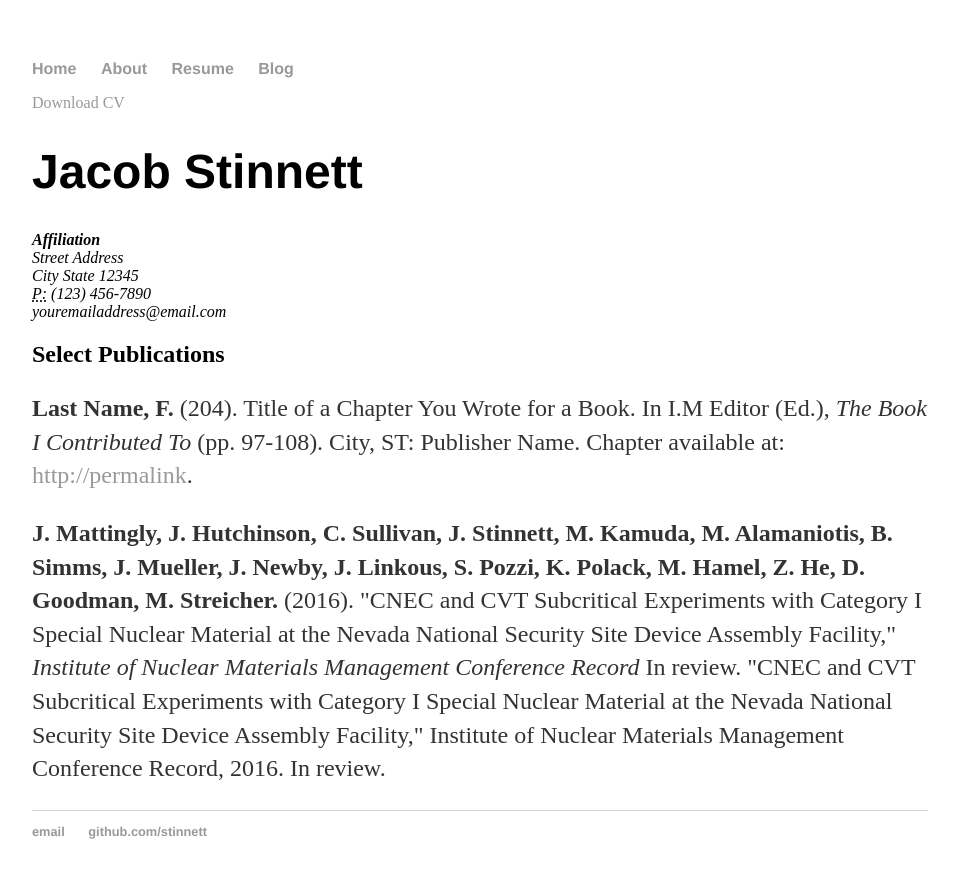
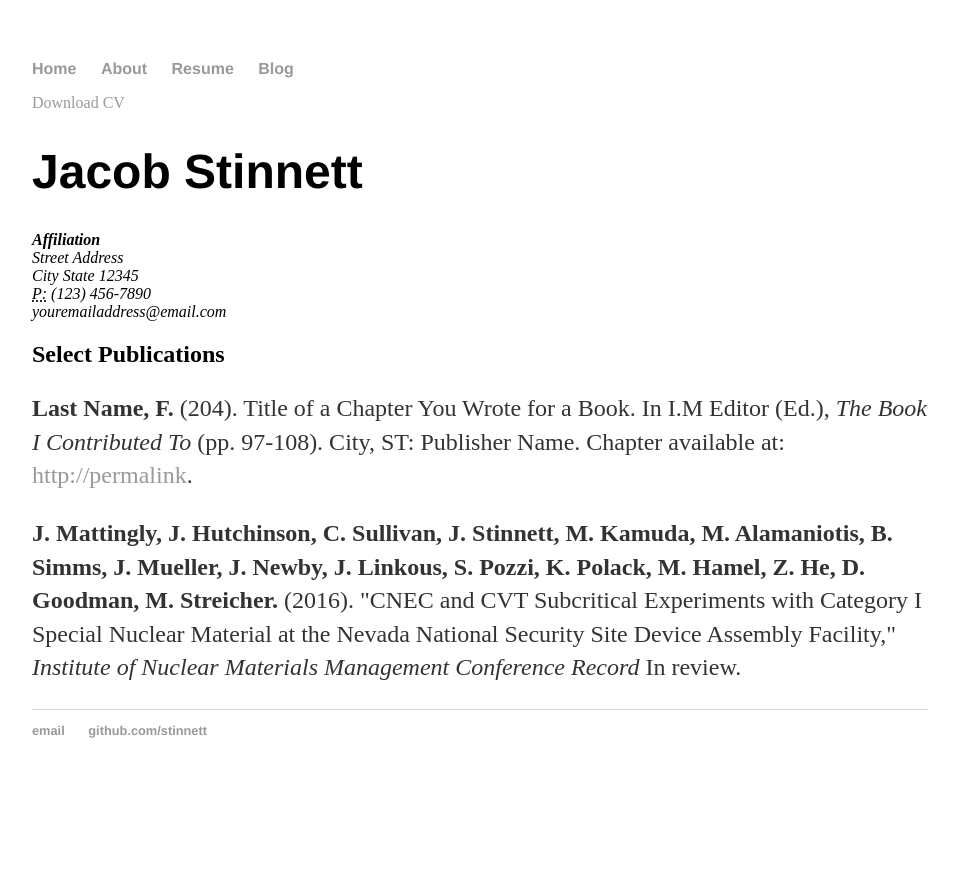
Before and after one commit to Stinnett/Stinnett.github.io, a Jekyll site: the page built from resume/index.html, in a window 1280 px wide. Shown: the top 878 px of the page, without its empty margins (160-1119 px from the left). Built offline with Jekyll 4.4.1, drawn with Linux system fonts in a browser that asks for light colours.

Commit message:
fixed silly mistake

```diff
--- a/resume/index.html
+++ b/resume/index.html
@@ -19,5 +19,4 @@ title: Stinnett's Resume
 					<p><strong>Last Name, F.</strong> (204). Title of a Chapter You Wrote for a Book. In I.M Editor (Ed.), <em>The Book I Contributed To</em> (pp. 97-108). City, ST: Publisher Name. Chapter available at: <a href="#">http://permalink</a>.
 					<p><strong>J. Mattingly, J. Hutchinson, C. Sullivan, J. Stinnett, M. Kamuda, M. Alamaniotis, B. Simms, J. Mueller, J. Newby, J. Linkous, S. Pozzi, K. Polack, M. Hamel, Z. He, D. Goodman, M. Streicher.</strong> (2016). "CNEC and CVT Subcritical Experiments with Category I Special Nuclear Material at the Nevada National Security Site Device Assembly Facility," <em>Institute of Nuclear Materials Management Conference Record</em> In review</a>.
 
- "CNEC and CVT Subcritical Experiments with Category I Special Nuclear Material at the Nevada National Security Site Device Assembly Facility," Institute of Nuclear Materials Management Conference Record, 2016. In review.
 	</div>
```
